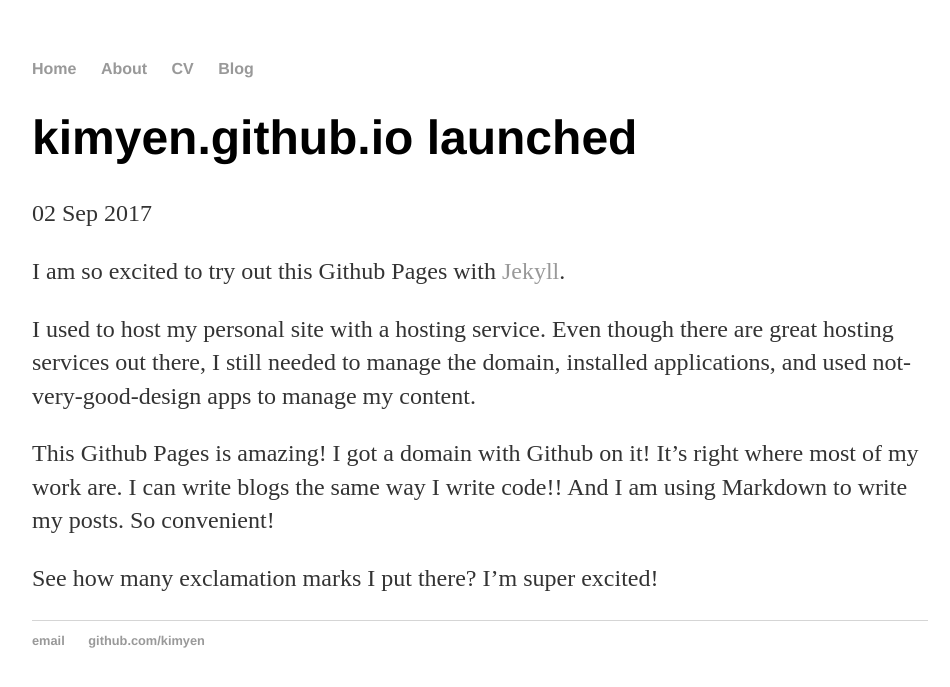
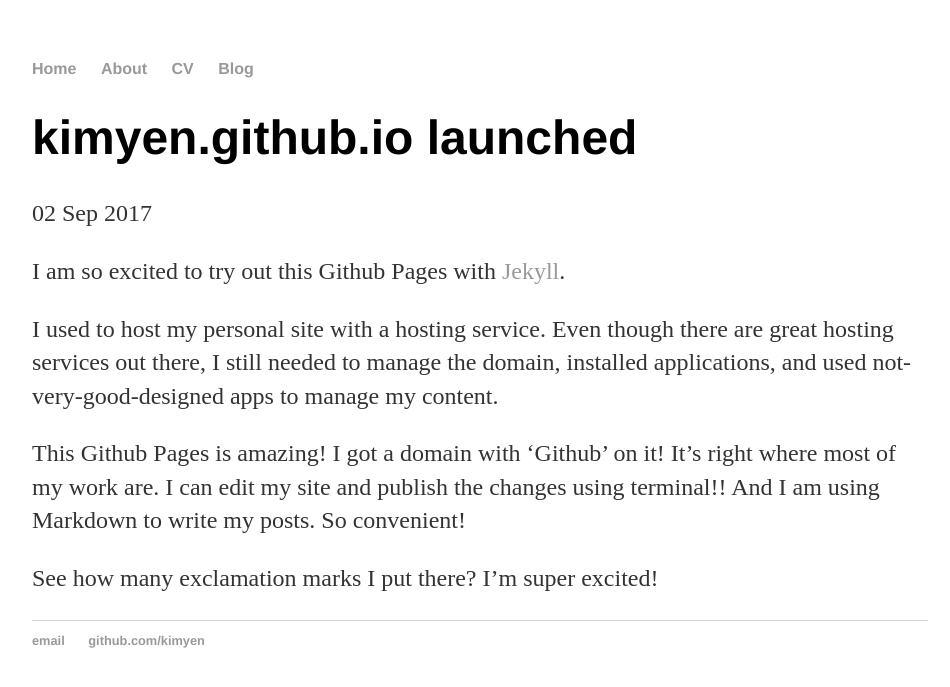
Before and after one commit to kimyen/kimyen.github.io-old, a Jekyll site: the page built from _posts/2017-09-02-site-launched.md, in a window 1280 px wide. Shown: the top 687 px of the page, without its empty margins (160-1110 px from the left). Built offline with Jekyll 4.4.1, drawn with Linux system fonts in a browser that asks for light colours.

Commit message:
Update 2017-09-02-site-launched.md

```diff
--- a/_posts/2017-09-02-site-launched.md
+++ b/_posts/2017-09-02-site-launched.md
@@ -6,8 +6,8 @@ date: 2017-09-02
 
 I am so excited to try out this Github Pages with [Jekyll](http://jekyllrb.com).
 
-I used to host my personal site with a hosting service. Even though there are great hosting services out there, I still needed to manage the domain, installed applications, and used not-very-good-design apps to manage my content.
+I used to host my personal site with a hosting service. Even though there are great hosting services out there, I still needed to manage the domain, installed applications, and used not-very-good-designed apps to manage my content.
 
-This Github Pages is amazing! I got a domain with Github on it! It's right where most of my work are. I can write blogs the same way I write code!! And I am using Markdown to write my posts. So convenient!
+This Github Pages is amazing! I got a domain with 'Github' on it! It's right where most of my work are. I can edit my site and publish the changes using terminal!! And I am using Markdown to write my posts. So convenient!
 
 See how many exclamation marks I put there? I'm super excited!
```
